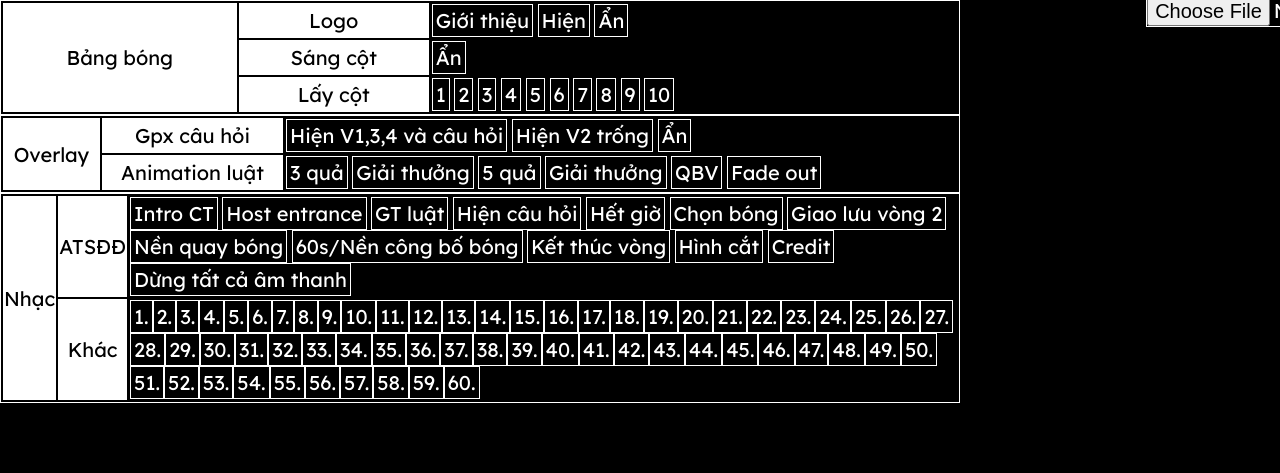
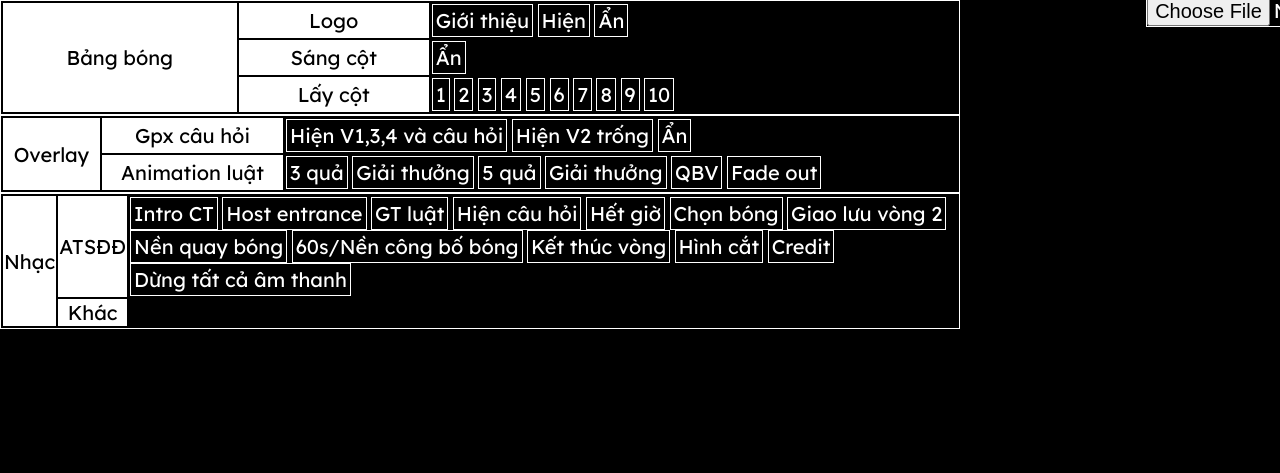
Before and after one commit to singleflare/atsdd, a website: page public/pages/control.html in a window 1280 px wide. Shown: the part 431-904 px from the top of the page. Drawn offline with nearby package versions, Linux system fonts and the light colour scheme; no server answers; files whose address does not match are found by name.

Commit message:
tiny fix

```diff
--- a/public/pages/control.html
+++ b/public/pages/control.html
@@ -576,11 +576,8 @@
     for (let i = 1; i <= 60; i++) qnas.push({ q: '', a: '', exp: '' })
     let qno = -1
 
-    let customSounds = ['5s 3 thí sinh', 'Endcap VTV', 'ID HN1', '60s O10', 'QC HN1', 'O Sai', 'O Đúng', 'QC VTV 2021', 'ID V3 2023']
+    let customSounds = ['5s 3 thí sinh', 'Endcap VTV', '60s O10', 'O Sai', 'O Đúng', 'QC VTV 2021', 'ID V3 2023', 'ID HN1', 'QC HN1']
     $(() => {
-      for (let i = 0; i < 60; i++) {
-        $('#customSounds').append(`<button id='q${i + 1}'> ${i + 1}. </button>`)
-      }
       fetch('https://atsdd.onrender.com/customSounds').then(res => res.json()).then(data => {
         data.forEach((data, i) => {
           $('#customSounds').append(`<button id='sfx${i + 1}'> ${customSounds[i] == undefined ? data : customSounds[i]}</button>`)
```
